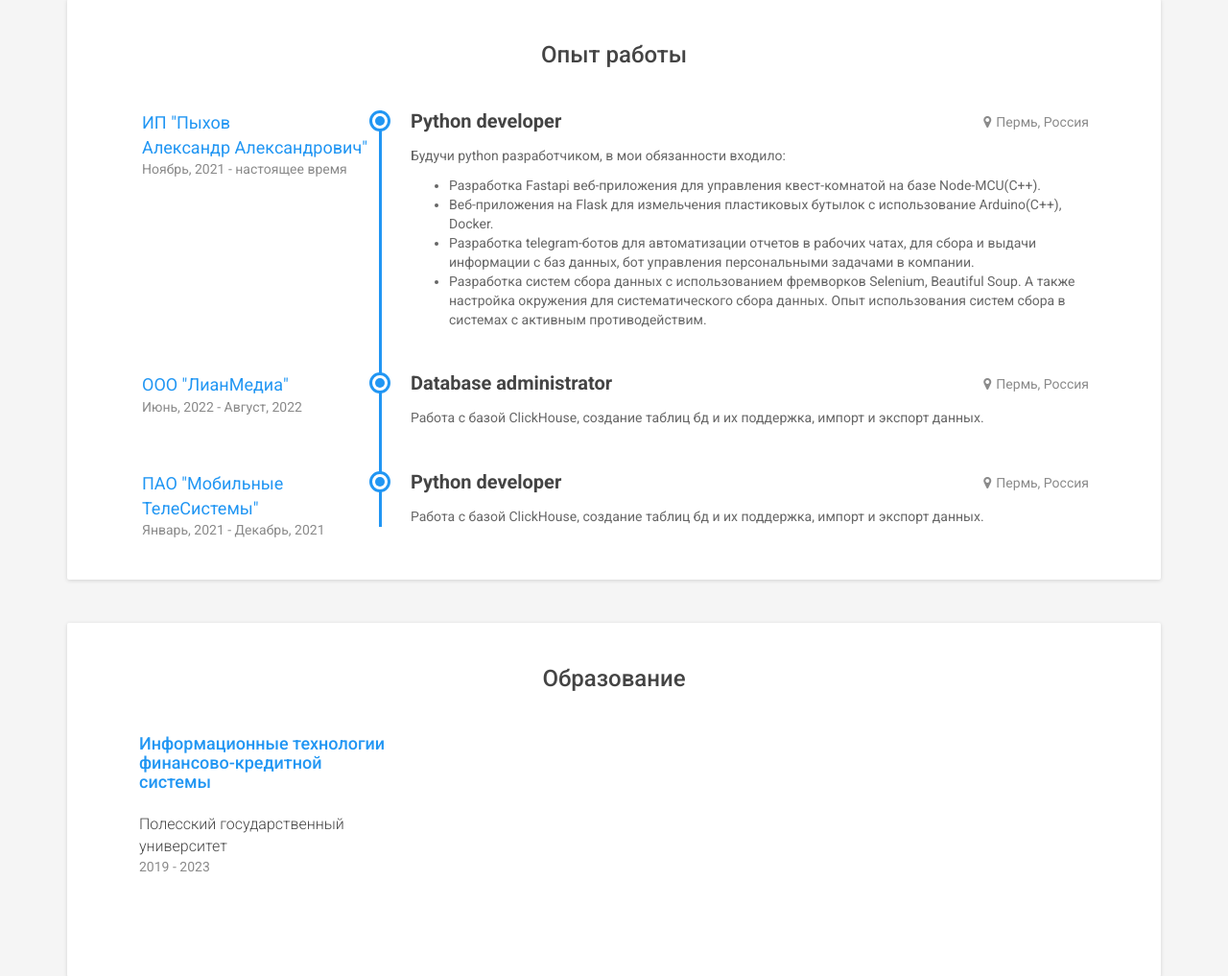
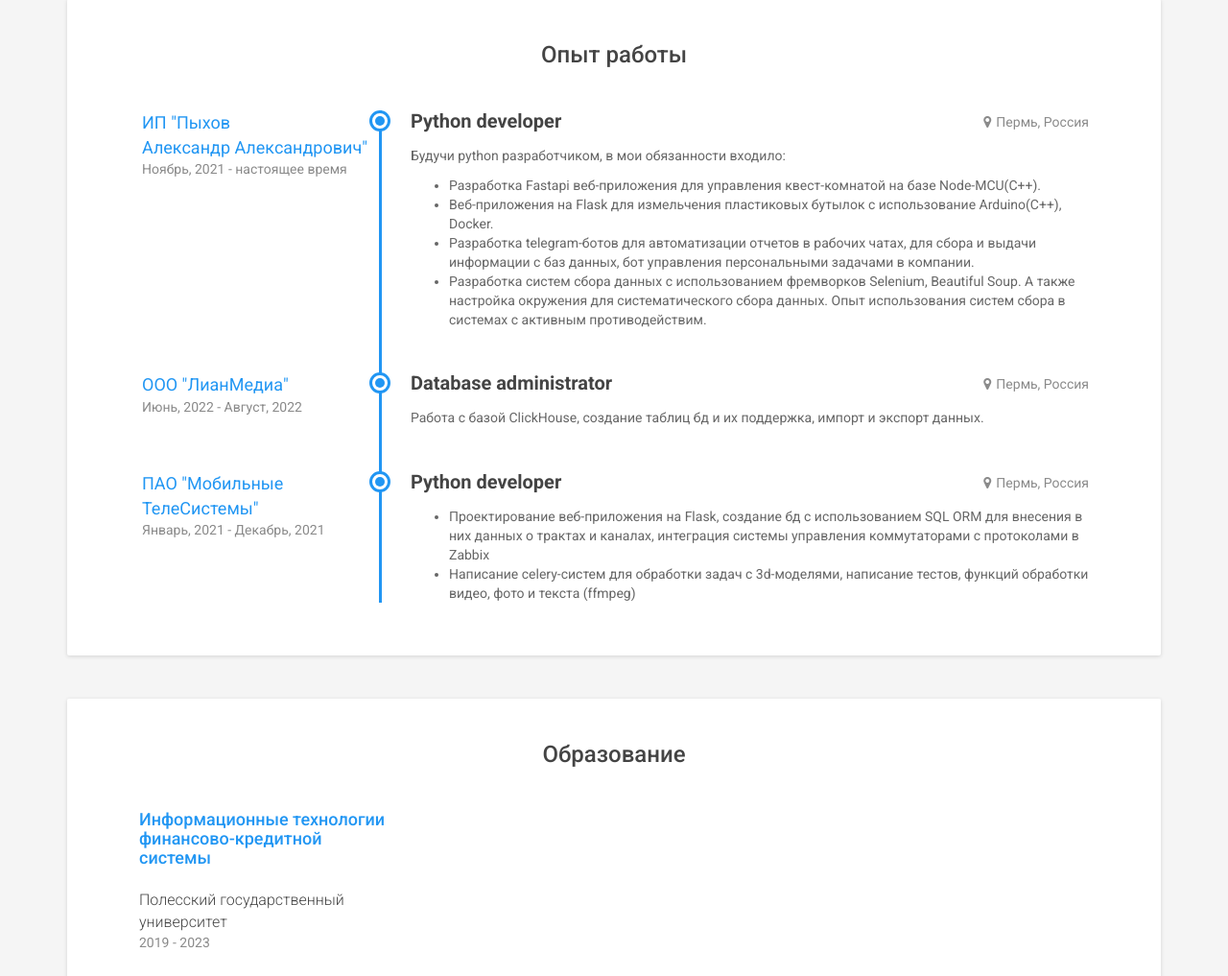
Before and after one commit to sichiiii/cyberjabkaPortfolio, a Django app: template portfolio/templates/home.html in a window 1280 px wide. Shown: the part 761-1778 px from the top of the page at 96% size. Run offline with Django 3.2, Linux system fonts and the light colour scheme; the template is opened without the code that fills it, so the values that code supplies are empty; some libraries are stand-ins or nearby versions.

Commit message:
blablabla

```diff
--- a/portfolio/templates/home.html
+++ b/portfolio/templates/home.html
@@ -139,7 +139,10 @@
                     </div>
                     <!--//job-meta-->
                     <div class="job-desc">
-                        <p>Работа с базой ClickHouse, создание таблиц бд и их поддержка, импорт и экспорт данных.</p>
+                        <ul>
+                          <li>Проектирование веб-приложения на Flask, создание бд c использованием SQL ORM для внесения в них данных о трактах и каналах, интеграция системы управления коммутаторами c протоколами в Zabbix </li>
+                            <li>Написание celery-систем для обработки задач с 3d-моделями, написание тестов, функций обработки видео, фото и текста (ffmpeg)</li>
+                        </ul>
                     </div>
                     <!--//job-desc-->
                 </div><!--//item-->
```
